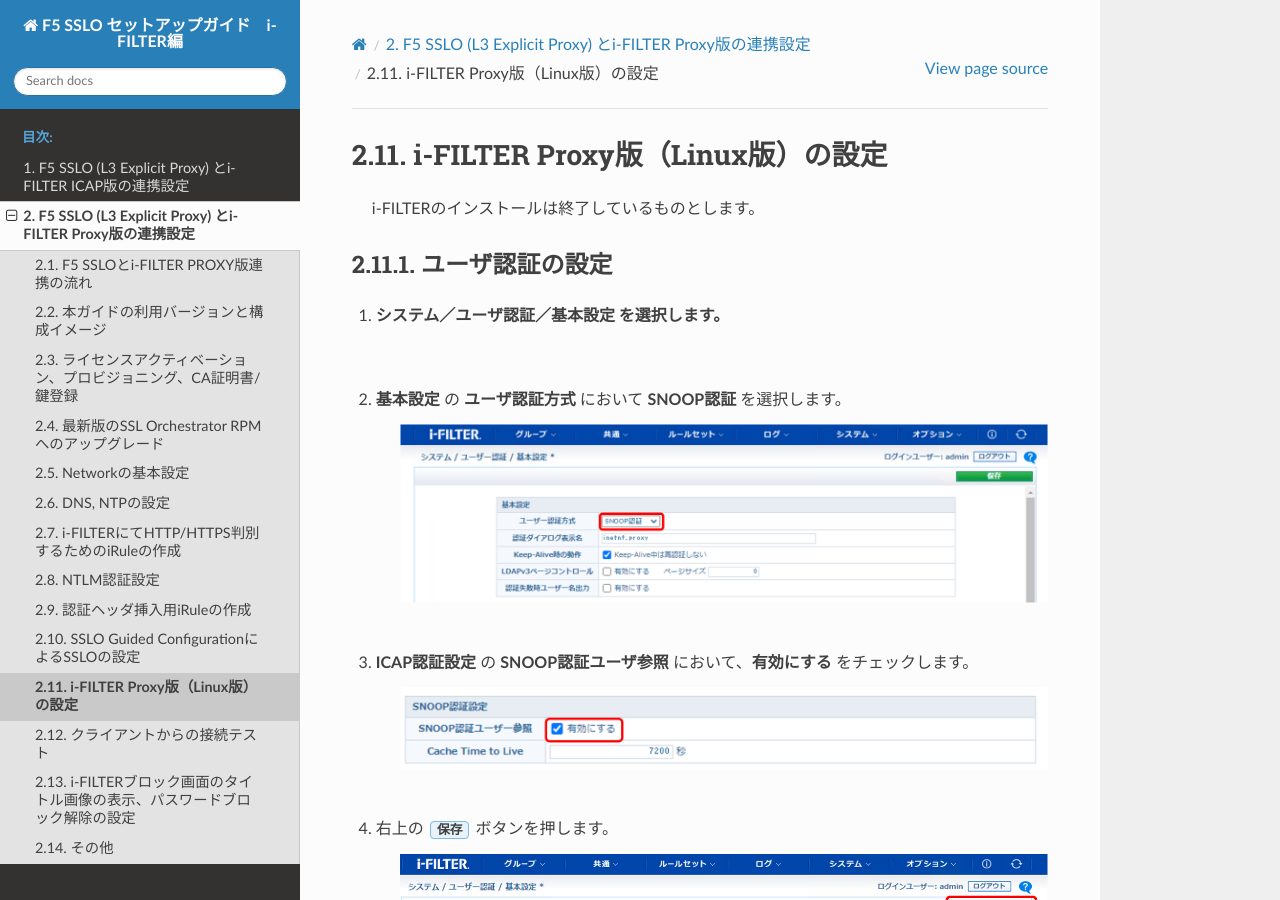
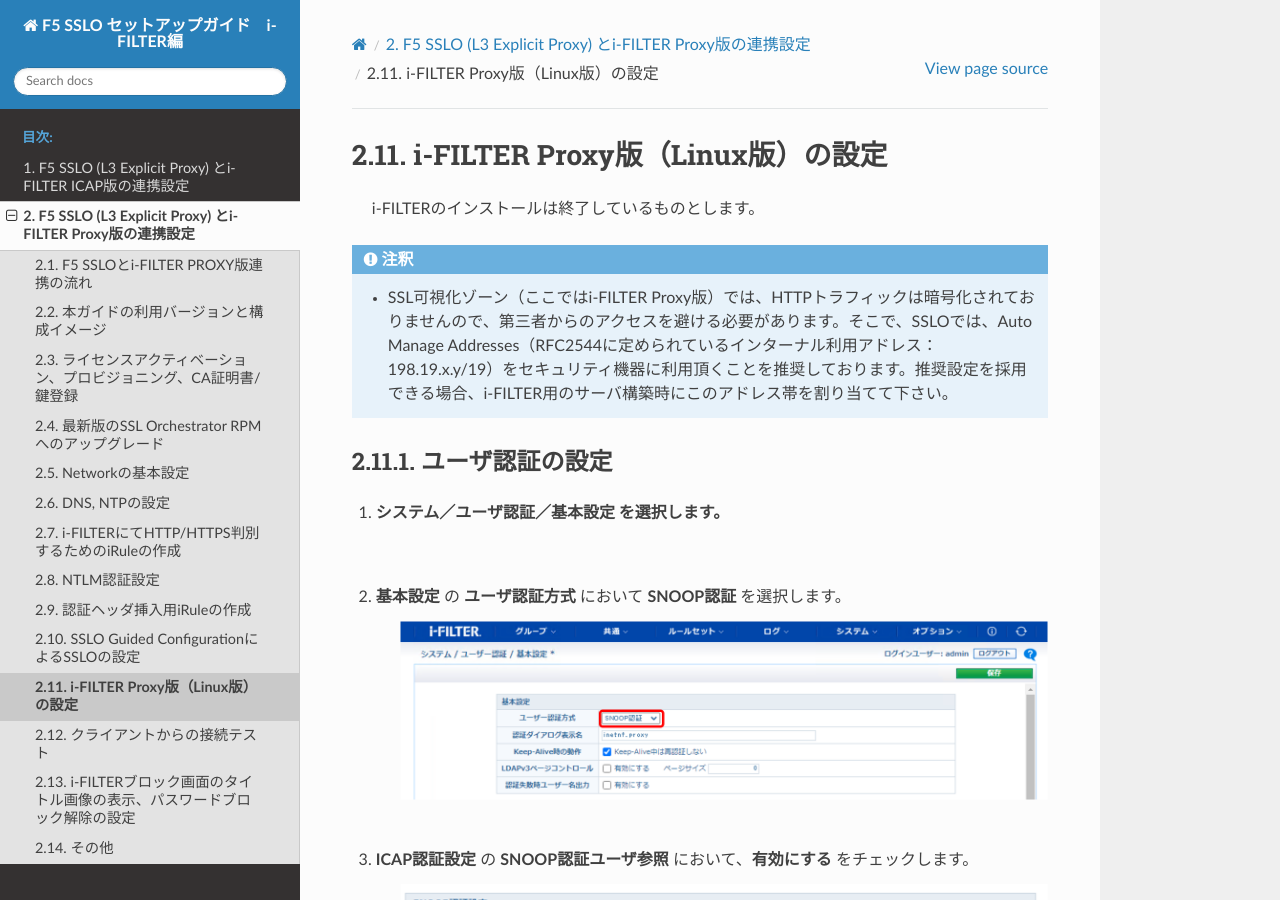
Before and after one commit to BeF5/f5j-sslo-iswf, a Sphinx documentation site: the page built from docs/content2/module11/module11.rst, in a window 1280 px wide and 900 px high. Built offline with Sphinx 7.4.7 and the Read the Docs theme 2.0.0, drawn with Linux system fonts in a browser that asks for light colours; some of the changed text lies outside the part shown.

Commit message:
ライセンス、Auto Manage Address、可視化ゾーンに暗号化トラフィックは流せないことの注意喚起を追加。（1.2, 1.10, 2.2, 2.10, 2.11） i-FILTERのヘッダーコントローラの設定追加。（2.11）

```diff
--- a/docs/content1/module02/module02.rst
+++ b/docs/content1/module02/module02.rst
@@ -13,6 +13,10 @@
          "i-FILTER ICAP Server (Linux) ", "| Ver.10.40R01-20200310 (CentOS v7.7.1908 ※）
          | ※ デジタルアーツ様による製品サポートOSはRed Hat Enterprise Linuxとなります。"
 
+   .. note::
+    - （各F5代理店でサポート可能な範囲において、）極力最新のバージョンを適用頂くことをお勧め致します。最新のバージョンはAskF5でご確認下さい。
+    - Proxy認証を行いたい場合、もしくは、i-FILTERのログにADユーザ名を出力したい場合は、APMのライセンスが必要となります。
+
 #. 本ガイドにおける構成イメージ
 
    .. image:: images/mod2-1.png
--- a/docs/content1/module10/module10.rst
+++ b/docs/content1/module10/module10.rst
@@ -115,3 +115,6 @@
 
     .. image:: images/mod10-28.png
     |
+
+.. note::
+    - セキュリティデバイスがICAPサービス、HTTPサービスの場合、SSL復号していないトラフィックをサービスチェーンに流せません。
--- a/docs/content2/module02/module02.rst
+++ b/docs/content2/module02/module02.rst
@@ -13,6 +13,10 @@
          "i-FILTER Proxy Server (Linux) ", "| Ver.10.41R01-20200807 (CentOS v7.7.1908 ※）
          | ※ デジタルアーツ様による製品サポートOSはRed Hat Enterprise Linuxとなります。"
 
+   .. note::
+    - （各F5代理店でサポート可能な範囲において、）極力最新のバージョンを適用頂くことをお勧め致します。最新のバージョンはAskF5でご確認下さい。
+    - Proxy認証を行いたい場合、i-FILTERのログにユーザ名を出力したい場合は、APMのライセンスが必要となります。
+
 #. 本ガイドにおける構成イメージ
 
    .. image:: images/mod2-1.png
--- a/docs/content2/module11/module11.rst
+++ b/docs/content2/module11/module11.rst
@@ -2,6 +2,9 @@
 ======================================
 
 　 i-FILTERのインストールは終了しているものとします。
+
+.. note::
+    - SSL可視化ゾーン（ここではi-FILTER Proxy版）では、HTTPトラフィックは暗号化されておりませんので、第三者からのアクセスを避ける必要があります。そこで、SSLOでは、Auto Manage Addresses（RFC2544に定められているインターナル利用アドレス：198.19.x.y/19）をセキュリティ機器に利用頂くことを推奨しております。推奨設定を採用できる場合、i-FILTER用のサーバ構築時にこのアドレス帯を割り当てて下さい。
 
 ユーザ認証の設定
 ---------------
@@ -69,6 +72,20 @@
     .. image:: images/mod11-11.png
     |
 
+ヘッダーコントローラの設定
+--------------------------------------
+
+#. iRuleで挿入したX-Forwarded-Forに設定したクライアントIPアドレスをi-FILTERログに出力するための設定を行います。
+
+#. **／システム／ヘッダーコントローラ** を選択します。
+
+#. 以下のように、設定します。
+
+    .. image:: images/mod11-14.png
+    |
+
+
+
 ブロック画面のタイトル画像連携設定
 --------------------------------------
 
--- a/docs/index.rst
+++ b/docs/index.rst
@@ -6,7 +6,7 @@
 
 F5 SSLO セットアップガイド i-FILTER編
 ==============================================
-最終更新日: 2020年11月6日
+最終更新日: 2020年12月4日
 
 F5 SSL Orchestrator (SSLO)と WEB フィルタリング製品である i-FILTER との連携手順をご紹介致します。
 (本ガイドは、一度BIG-IPを設定したことのある方を対象とした内容となっております。)
```
Also changed, not shown: docs/content2/module10/module10.rst (+7 -1 lines), docs/content2/module11/images/mod11-12.png, docs/content2/module11/images/mod11-13.png, docs/content2/module11/images/mod11-14.png (added).
